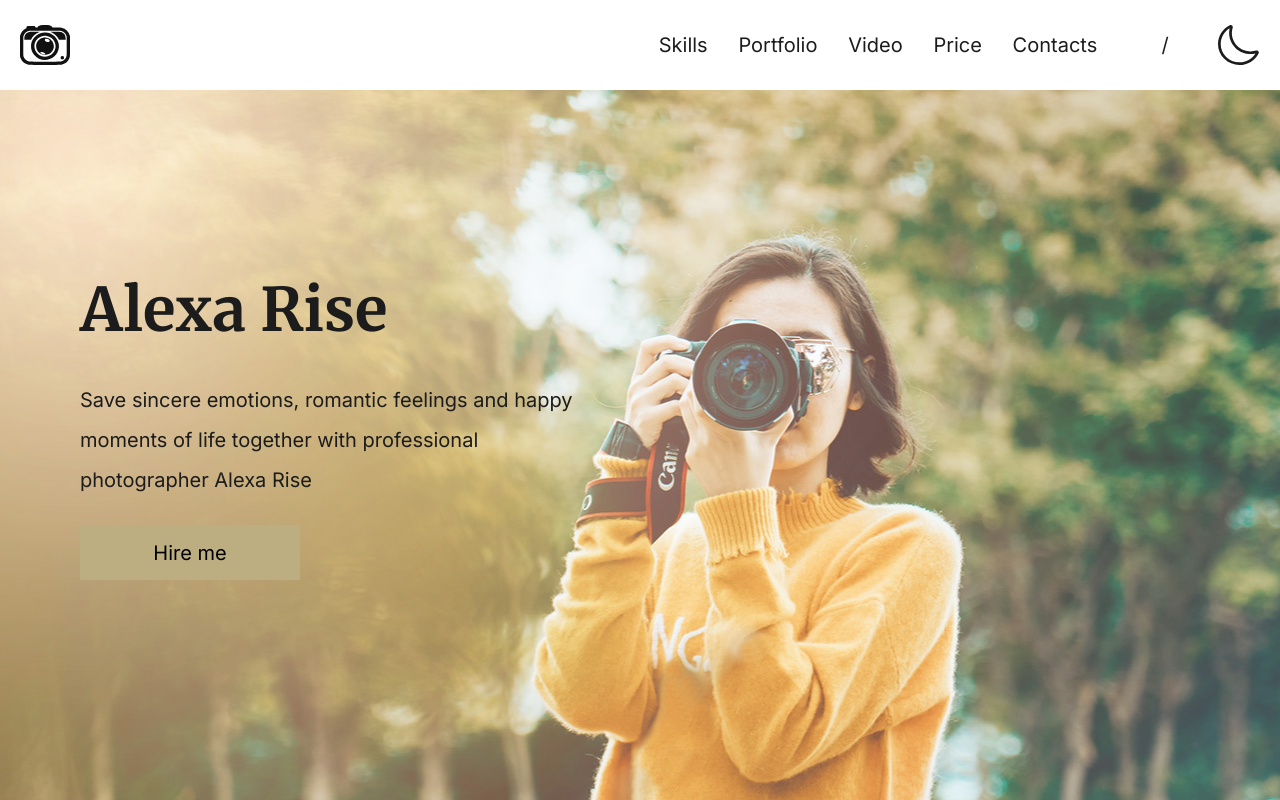
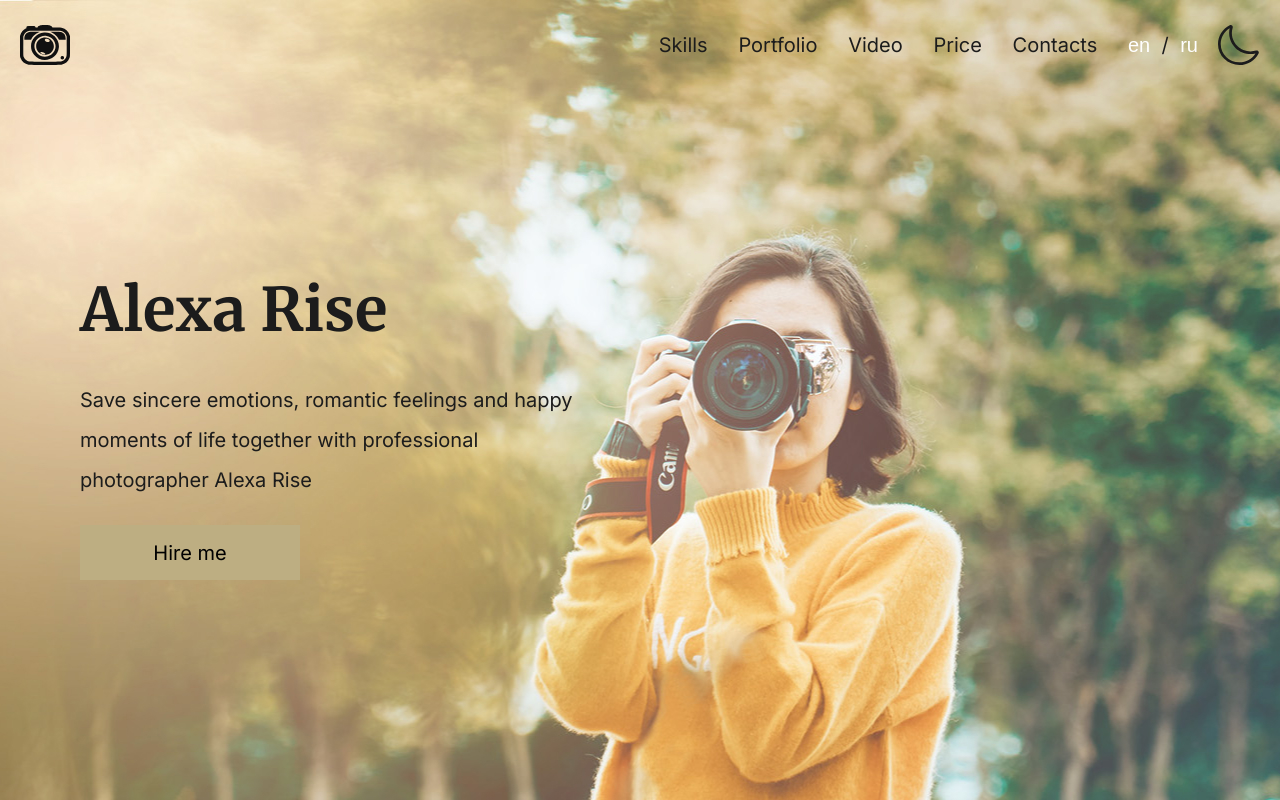
Before and after one commit to Voopeling/Alexa-Rise, a plain HTML site: page index.html in a window 1280 px wide. Both pictures are taken after a click on the button 1236 px from the left and 45 px from the top of the page. Shown: the top 800 px of the page. Drawn offline with Linux system fonts and the light colour scheme; files whose address does not match are found by name.

Commit message:
fix hesder

```diff
--- a/styles/header.css
+++ b/styles/header.css
@@ -1,6 +1,6 @@
 .header {
    height: 9rem;
-   background: url(../img/bg.jpg);
+   background: url(../img/hero-bg.jpg);
    display: flex;
    align-items: center;
    background-position: center 0;
@@ -122,7 +122,7 @@
 }
 
 .header__white {
-   background: url(../img/bg\ light.jpg);
+   background: url(../img/hero-bg-light.jpg);
    background-position: center 0;
 }
 
```
